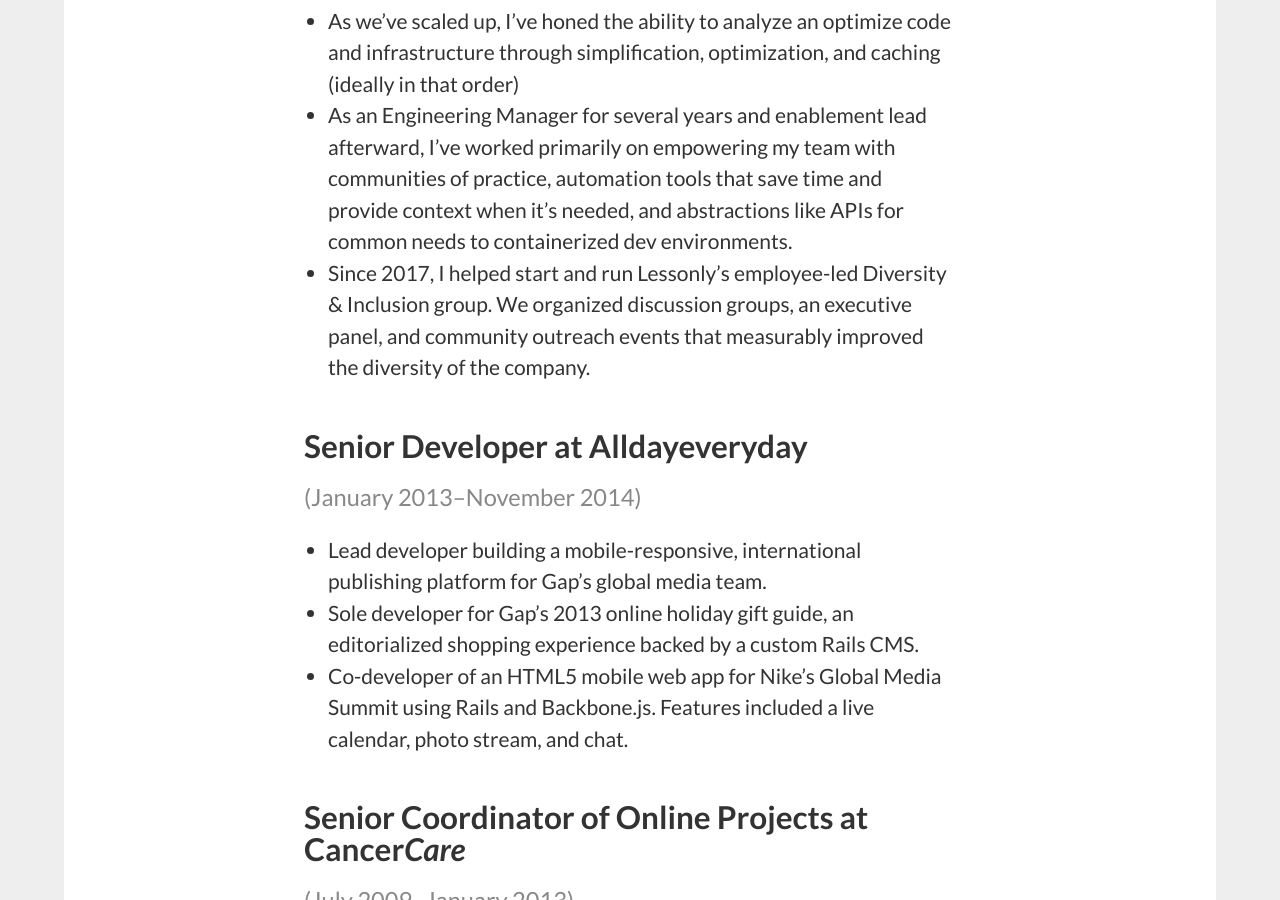
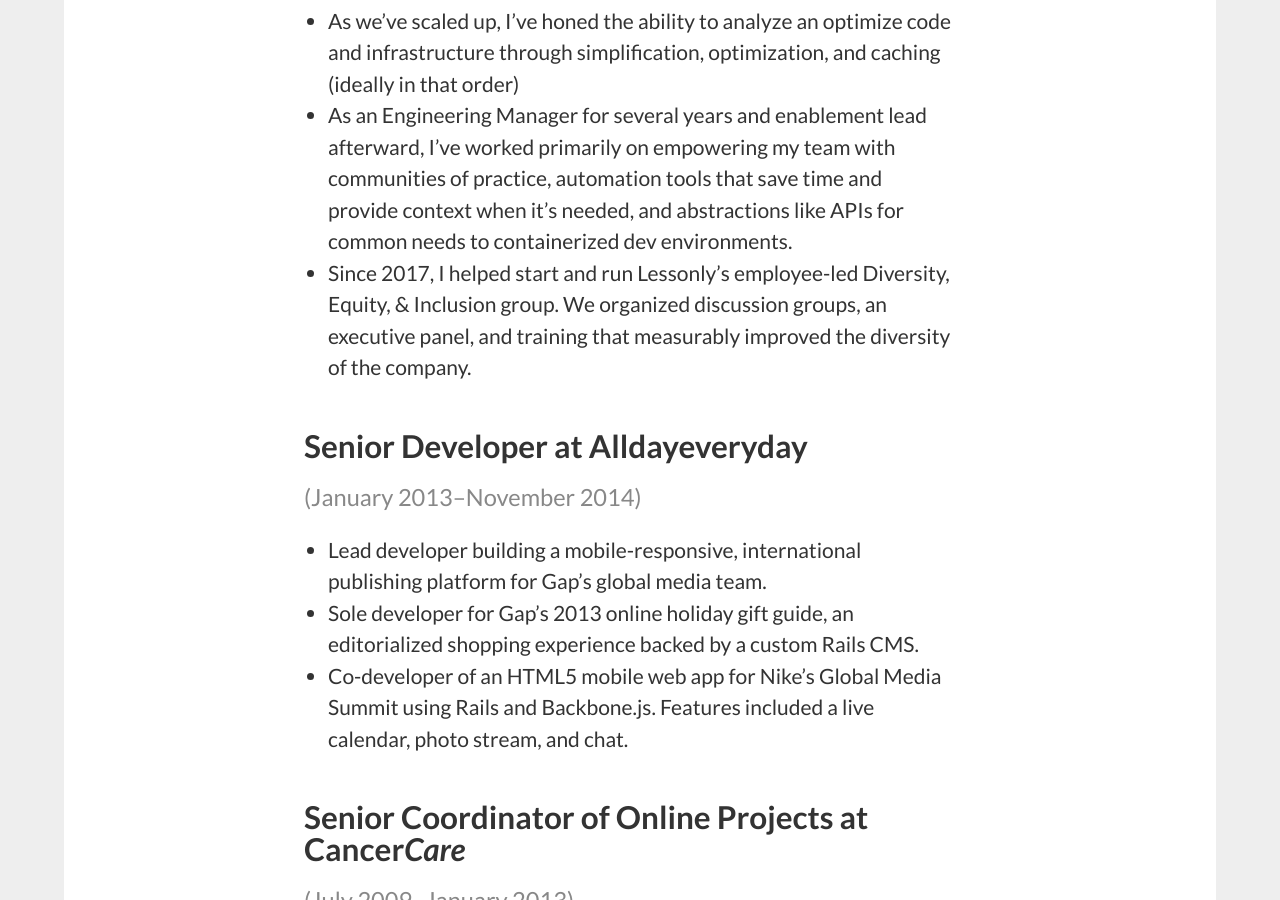
Before and after one commit to stevegrossi/stevegrossi.github.io, a Jekyll site: the page built from resume.markdown, in a window 1280 px wide and 900 px high, scrolled down 1122 px. Built offline with Jekyll 4.4.1, drawn with Linux system fonts in a browser that asks for light colours.

Commit message:
Resume updates

```diff
--- a/resume.markdown
+++ b/resume.markdown
@@ -17,7 +17,7 @@ Empathy, curiosity, and clarity foremost—then Ruby, Rails, Elixir, JavaScript,
 - As a Lead Engineer, I've coached teams of developers of various backgrounds and experience levels to question, understand, decompose, deploy, measure, iterate on, and communicate about flagship features of the platform like learning paths, commenting, and a Chrome extension.
 - As we've scaled up, I've honed the ability to analyze an optimize code and infrastructure through simplification, optimization, and caching (ideally in that order)
 - As an Engineering Manager for several years and enablement lead afterward, I've worked primarily on empowering my team with communities of practice, automation tools that save time and provide context when it's needed, and abstractions like APIs for common needs to containerized dev environments.
-- Since 2017, I helped start and run Lessonly's employee-led Diversity & Inclusion group. We organized discussion groups, an executive panel, and community outreach events that measurably improved the diversity of the company.
+- Since 2017, I helped start and run Lessonly's employee-led Diversity, Equity, &amp; Inclusion group. We organized discussion groups, an executive panel, and training that measurably improved the diversity of the company.
 
 ## Senior Developer at Alldayeveryday <span class="subhead">(January 2013–November 2014)</span>
 
```
